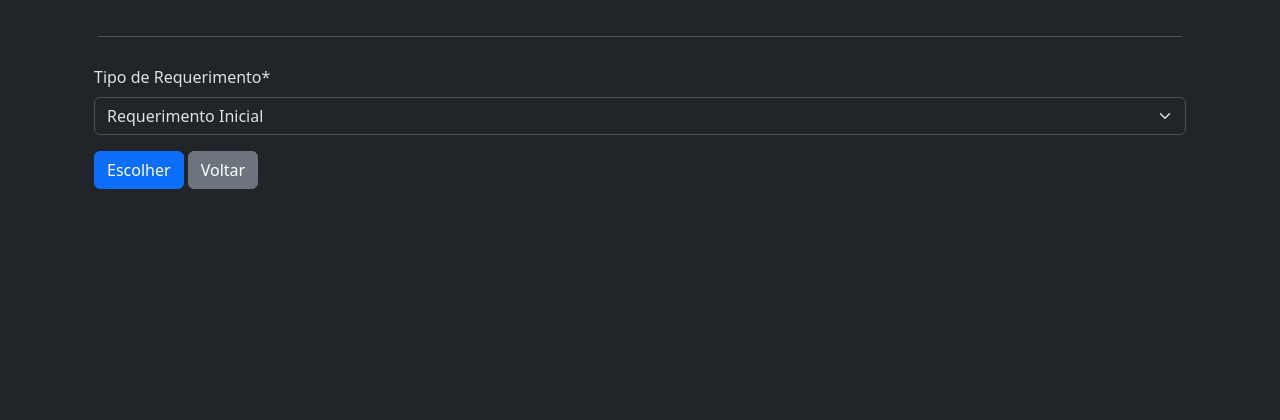
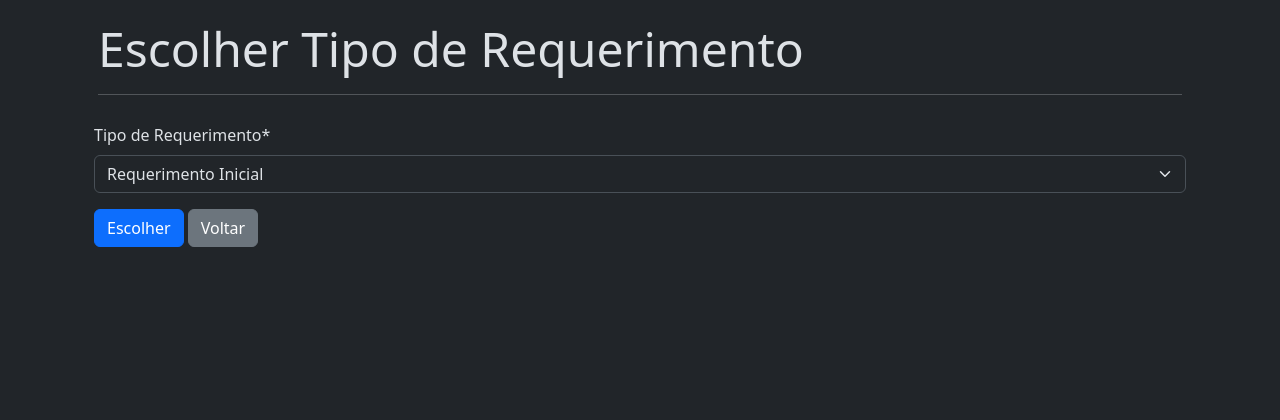
Before and after one commit to pauloadilson/PI002-G17-DRP13, a Django app: page /escolher-requerimento/1 in a window 1280 px wide. Shown: the part 128-548 px from the top of the page. Run offline with Django 5.2, Linux system fonts and the light colour scheme; some libraries are stand-ins or nearby versions.

Commit message:
Ajustes de urls

```diff
--- a/cpprev/clientes/templates/clientes.html
+++ b/cpprev/clientes/templates/clientes.html
@@ -9,7 +9,7 @@
       <div class="display-5">Clientes</div>
       <hr />
       <p class="d-inline-flex gap-1">
-        <a class="btn btn-light" href="{% url 'novo_cliente' %}" role="button">
+        <a class="btn btn-light" href="{% url 'adicionar_cliente' %}" role="button">
           Novo Cliente
         </a>
       </p>
--- a/cpprev/clientes/templates/form.html
+++ b/cpprev/clientes/templates/form.html
@@ -5,7 +5,7 @@
 <main class="content mb-5" >
     <div class="container-fluid">
         <div class="p-1 mt-3">
-            <div class='display-5'>{{ form_title }} {% if form_title_identificador %}
+            <div class='display-5'>{{ title }} {% if form_title_identificador %}
                 <span class="text-muted h5">para {{ form_title_identificador }}</span>{%  endif %}</div>
             <hr />
         </div>
--- a/cpprev/clientes/templates/requerimento.html
+++ b/cpprev/clientes/templates/requerimento.html
@@ -71,11 +71,11 @@
             <hr />
             <p class="d-inline-flex gap-1">
                 {% if requerimento.get_class_name == 'RequerimentoInicial' %}
-                    <a class="btn btn-light"   href="{% url 'nova_exigencia_requerimento_inicial' cliente.cpf requerimento.id %}" role="button">
+                    <a class="btn btn-light"   href="{% url 'adicionar_exigencia_requerimento_inicial' cliente.cpf requerimento.id %}" role="button">
                         Nova Exigência
                     </a>
                 {% else %}
-                    <a class="btn btn-light"   href="{% url 'nova_exigencia_requerimento_recurso' cliente.cpf requerimento.id %}" role="button">
+                    <a class="btn btn-light"   href="{% url 'adicionar_exigencia_requerimento_recurso' cliente.cpf requerimento.id %}" role="button">
                         Nova Exigência
                     </a>
                 {% endif %}
--- a/cpprev/clientes/urls.py
+++ b/cpprev/clientes/urls.py
@@ -1,6 +1,7 @@
 from django.urls import path
 from django.conf.urls.static import static
 from django.conf import settings
+from django.urls import path, include
 from clientes.views import (
     IndexView,
     ClientesListView,
@@ -18,15 +19,27 @@ from clientes.views import (
 urlpatterns = [
     path("", IndexView.as_view(), name="index"),
     path("clientes/", ClientesListView.as_view(), name="clientes"),
-    path("novo_cliente/", ClienteCreateView.as_view(), name="novo_cliente"),
-    path("cliente/<int:pk>", ClienteDetailView.as_view(), name="cliente"),
+    path("cliente/", include ([
+        path('adicionar', ClienteCreateView.as_view(), name='adicionar_cliente'),
+        path('<int:pk>', ClienteDetailView.as_view(), name='cliente'),
+        #path('<int:pk>/atualizar', ClienteDetailView.as_view(), name='atualizar_cliente'),
+        #path('<int:pk>/excluir', ClienteDetailView.as_view(), name='excluir_cliente'),
+    ])),
     path('escolher-requerimento/<str:cpf>', EscolherTipoRequerimentoView.as_view(), name='escolher_tipo_requerimento'),
-    path("requerimento_inicial/<int:cpf>/incluir", RequerimentoInicialCreateView.as_view(), name="novo_requerimento_inicial"),
-    path("requerimento_recurso/<int:cpf>/incluir", RequerimentoRecursoCreateView.as_view(), name="novo_requerimento_recurso"),
-    path("requerimento_inicial/<int:cpf>/<int:pk>", RequerimentoInicialDetailView.as_view(), name="requerimento_inicial"),
-    path("requerimento_recurso/<int:cpf>/<int:pk>", RequerimentoRecursoDetailView.as_view(), name="requerimento_recurso"),
-    path("exigencia_requerimento_inicial/<int:cpf>/<int:pk>/incluir", ExigenciaRequerimentoInicialCreateView.as_view(), name="nova_exigencia_requerimento_inicial"),
-    path("exigencia_requerimento_recurso/<int:cpf>/<int:pk>/incluir", ExigenciaRequerimentoRecursoCreateView.as_view(), name="nova_exigencia_requerimento_recurso"),
+    path("requerimento_inicial/<int:cpf>/", include ([
+            path("adicionar", RequerimentoInicialCreateView.as_view(), name="adicionar_requerimento_inicial"),
+            path("<int:pk>", RequerimentoInicialDetailView.as_view(), name="requerimento_inicial"),
+
+    ])),
+    path("requerimento_recurso/<int:cpf>/", include ([
+            path("adicionar", RequerimentoRecursoCreateView.as_view(), name="adicionar_requerimento_recurso"),
+            path("<int:pk>", RequerimentoRecursoDetailView.as_view(), name="requerimento_recurso"),
+    ])),
+    path("exigencia_requerimento_inicial/<int:cpf>/<int:pk>/", include ([
+            path("adicionar", ExigenciaRequerimentoInicialCreateView.as_view(), name="adicionar_exigencia_requerimento_inicial"),
+    ])),
+    path("exigencia_requerimento_recurso/<int:cpf>/<int:pk>/", include ([
+            path("adicionar", ExigenciaRequerimentoRecursoCreateView.as_view(), name="adicionar_exigencia_requerimento_recurso"),
+    ])),
 ]
-
 urlpatterns += static(settings.MEDIA_URL, document_root=settings.MEDIA_ROOT)
--- a/cpprev/clientes/views.py
+++ b/cpprev/clientes/views.py
@@ -25,18 +25,18 @@ from django.shortcuts import redirect
 # Create your views here.
 class IndexView(TemplateView):
     template_name = "index.html"
-    page_title = "Página inicial"
+    title = "Página inicial"
 
     def get_context_data(self, **kwargs) -> dict[str, any]:
         context = super(IndexView, self).get_context_data(**kwargs)
-        context["page_title"] = self.page_title
+        context["title"] = self.title
         return context
 
 class ClientesListView(ListView):
     model = Cliente
     template_name = "clientes.html"
     context_object_name = "clientes"
-    page_title = "Clientes"
+    title = "Clientes"
     ordering = ["nome"]
     paginate_by = 10
 
@@ -49,22 +49,20 @@ class ClientesListView(ListView):
 
     def get_context_data(self, **kwargs):
         context = super().get_context_data(**kwargs)
-        context["page_title"] = self.page_title
+        context["title"] = self.title
         return context
 
 class ClienteCreateView(CreateView):
     model = Cliente
     template_name = 'form.html'
     form_class = ClienteModelForm
-    page_title = "Novo Cliente"
-    form_title = "Novo Cliente"
+    title = "Novo Cliente"
     success_url = reverse_lazy('clientes')
 
     def get_context_data(self, **kwargs):
         context = super(ClienteCreateView, self).get_context_data(**kwargs)
         # adicionar o título da página e o título do formulário ao contexto
-        context['page_title'] = self.page_title
-        context['form_title'] = self.form_title
+        context['title'] = self.title
 
         return context
 
@@ -100,6 +98,7 @@ class ClienteDetailView(DetailView):
 
 class EscolherTipoRequerimentoView(FormView):
     template_name = 'form.html'
+    title = "Escolher Tipo de Requerimento"
     form_class = EscolhaTipoRequerimentoForm
     success_url = reverse_lazy('escolher_tipo_requerimento')
 
@@ -109,18 +108,24 @@ class EscolherTipoRequerimentoView(FormView):
 
         # Incluindo o CPF na URL de redirecionamento
         if tipo == 'inicial':
-            return redirect('novo_requerimento_inicial', cpf=cpf)
+            return redirect('adicionar_requerimento_inicial', cpf=cpf)
         elif tipo == 'recurso':
-            return redirect('novo_requerimento_recurso', cpf=cpf)
+            return redirect('adicionar_requerimento_recurso', cpf=cpf)
 
         return super().form_valid(form)
+
+    def get_context_data(self, **kwargs):
+        context = super(EscolherTipoRequerimentoView, self).get_context_data(**kwargs)
+        # adicionar o título da página e o título do formulário ao contexto
+        context['title'] = self.title
+
+        return context
 
 class RequerimentoInicialCreateView(CreateView):
     model = RequerimentoInicial
     form_class = RequerimentoInicialModelForm
     template_name = 'form.html'
-    page_title = "Novo Requerimento"
-    form_title = "Novo Requerimento"
+    title = "Novo Requerimento"
     form_title_identificador = None
 
     def get_initial(self):
@@ -145,8 +150,7 @@ class RequerimentoInicialCreateView(CreateView):
 
     def get_context_data(self, **kwargs):
         context = super(RequerimentoInicialCreateView, self).get_context_data(**kwargs)
-        context["page_title"] = self.page_title
-        context["form_title"] = f"{self.form_title}"
+        context["title"] = self.title
         context["form_title_identificador"] = f'CPF nº {self.kwargs["cpf"]}'
         return context
 
@@ -154,8 +158,7 @@ class RequerimentoRecursoCreateView(CreateView):
     model = RequerimentoRecurso
     form_class = RequerimentoRecursoModelForm
     template_name = 'form.html'
-    page_title = "Novo Recurso"
-    form_title = "Novo Recurso"
+    title = "Novo Recurso"
     form_title_identificador = None
 
     def get_initial(self):
@@ -180,8 +183,7 @@ class RequerimentoRecursoCreateView(CreateView):
 
     def get_context_data(self, **kwargs):
         context = super(RequerimentoRecursoCreateView, self).get_context_data(**kwargs)
-        context["page_title"] = self.page_title
-        context["form_title"] = f"{self.form_title}"
+        context["title"] = self.title
         context["form_title_identificador"] = f'CPF nº {self.kwargs["cpf"]}'
         return context
 
@@ -251,8 +253,7 @@ class ExigenciaRequerimentoInicialCreateView(CreateView):
     model = ExigenciaRequerimentoInicial
     template_name = "form.html"
     form_class = ExigenciaRequerimentoInicialModelForm
-    page_title = "Nova Exigência"
-    form_title = "Nova Exigência"
+    title = "Nova Exigência"
     form_title_identificador = None
 
     def get_initial(self):
@@ -269,8 +270,7 @@ class ExigenciaRequerimentoInicialCreateView(CreateView):
 
     def get_context_data(self, **kwargs):
         context = super(ExigenciaRequerimentoInicialCreateView, self).get_context_data(**kwargs)
-        context["page_title"] = self.page_title
-        context["form_title"] = self.form_title
+        context["title"] = self.title
         context["form_title_identificador"] = f'Id nº {self.kwargs["pk"]}'
         return context
 
@@ -278,8 +278,7 @@ class ExigenciaRequerimentoRecursoCreateView(CreateView):
     model = ExigenciaRequerimentoRecurso
     template_name = "form.html"
     form_class = ExigenciaRequerimentoRecursoModelForm
-    page_title = "Nova Exigência"
-    form_title = "Nova Exigência"
+    title = "Nova Exigência"
     form_title_identificador = None
 
     def get_initial(self):
@@ -296,7 +295,6 @@ class ExigenciaRequerimentoRecursoCreateView(CreateView):
 
     def get_context_data(self, **kwargs):
         context = super(ExigenciaRequerimentoRecursoCreateView, self).get_context_data(**kwargs)
-        context["page_title"] = self.page_title
-        context["form_title"] = self.form_title
+        context["title"] = self.title
         context["form_title_identificador"] = f'Id nº {self.kwargs["pk"]}'
         return context
```
